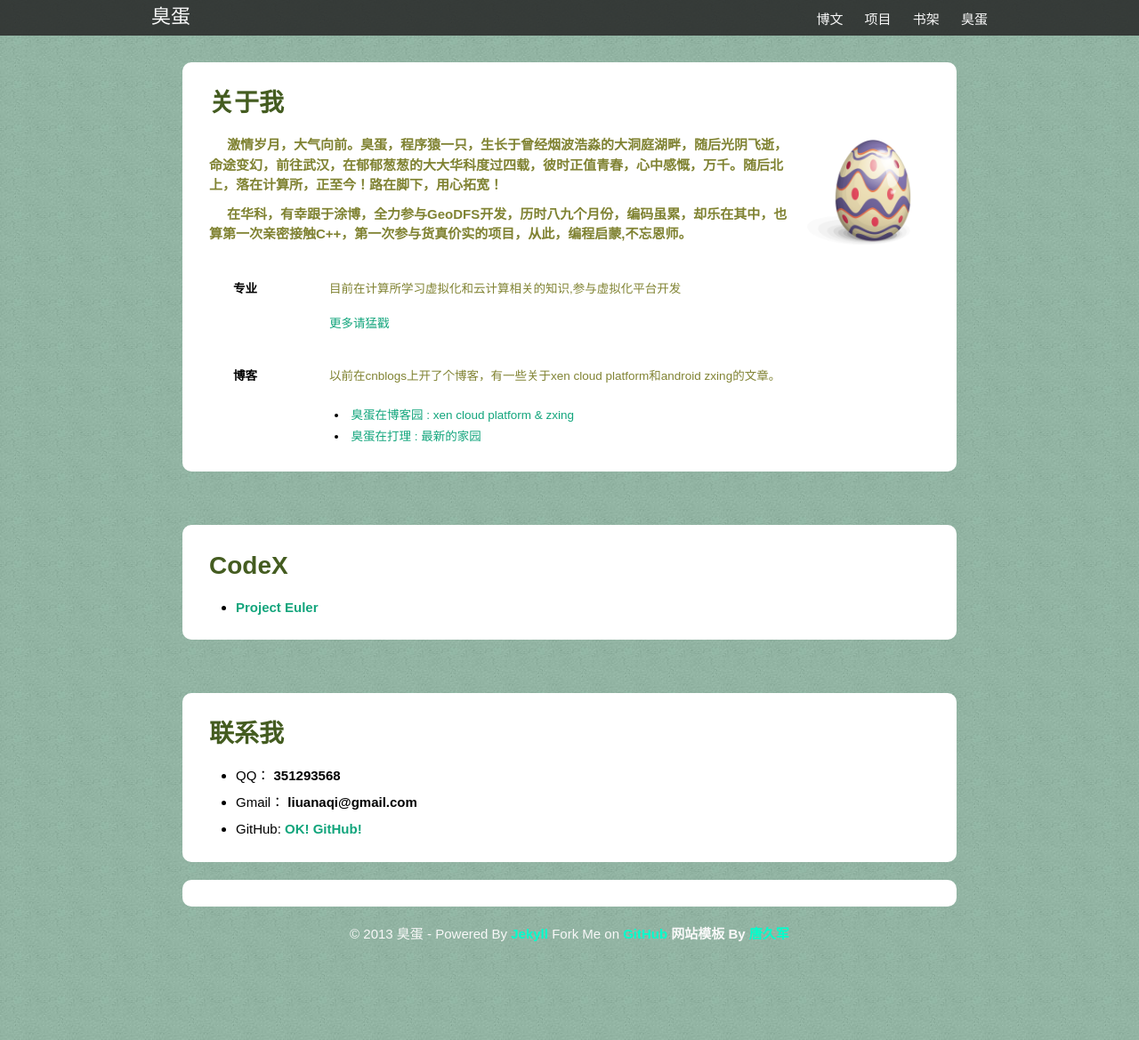
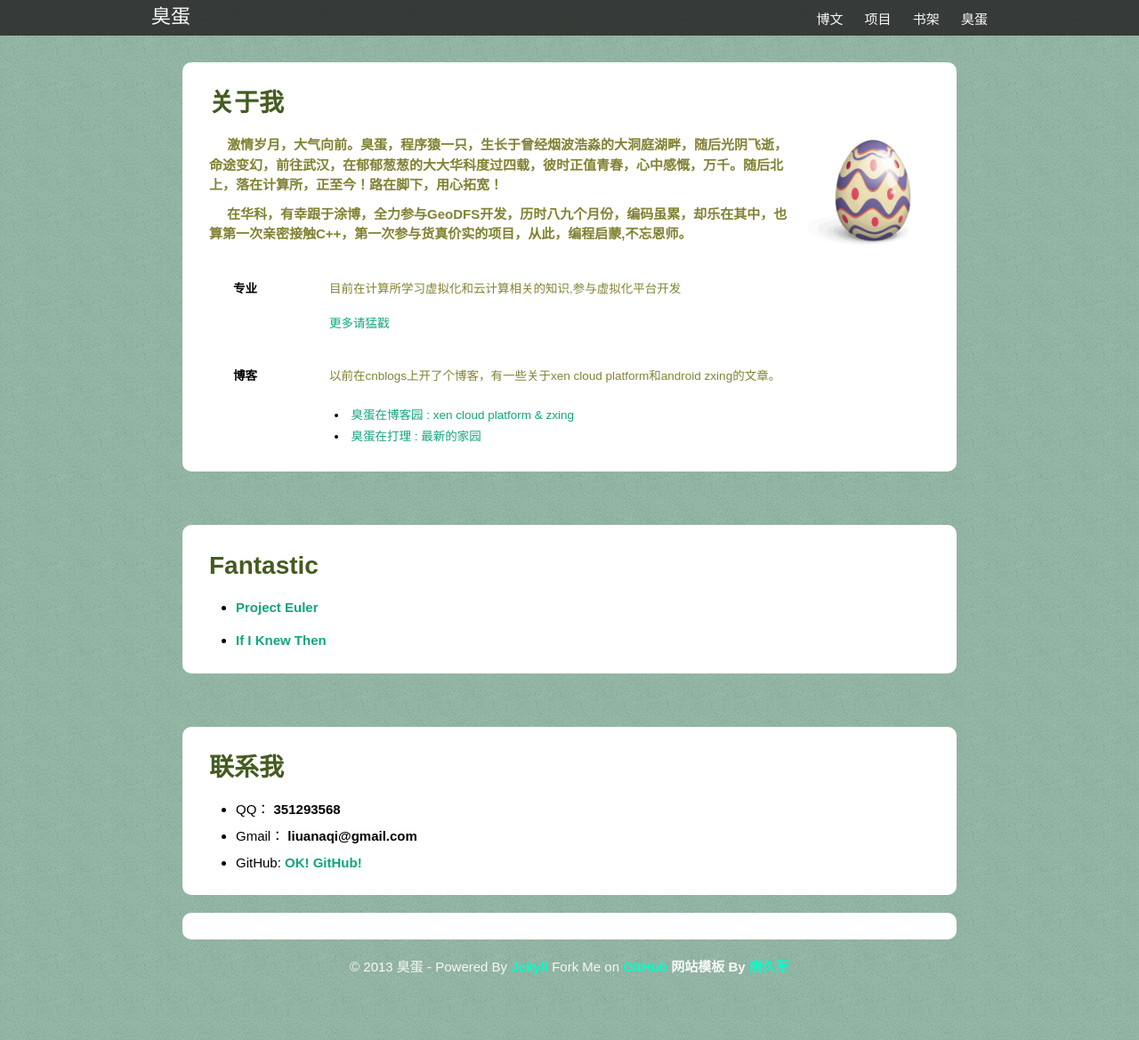
Before and after one commit to liuan/blog, a Jekyll site: the page built from about_me.html, in a window 1280 px wide and 1169 px high. Shown: the whole window at 89% size. Built offline with Jekyll 4.4.1, drawn with Linux system fonts in a browser that asks for light colours; comment, search, counter and statistics services are not loaded.

Commit message:
if you knew then

```diff
--- a/about_me.html
+++ b/about_me.html
@@ -36,9 +36,12 @@ title: 臭蛋（关于我）
 </div>
 
 <div class="well well-header">
-    <h3>CodeX</h3>
+    <h3>Fantastic</h3>
     <ul>
         <li><a href="http://projecteuler.net/problems"><strong>Project Euler</strong></a></li>
+    </ul>
+    <ul>
+        <li><a href="http://hbs1963.com"><strong>If I Knew Then</strong></a></li>
     </ul>
 </div>
 
```
